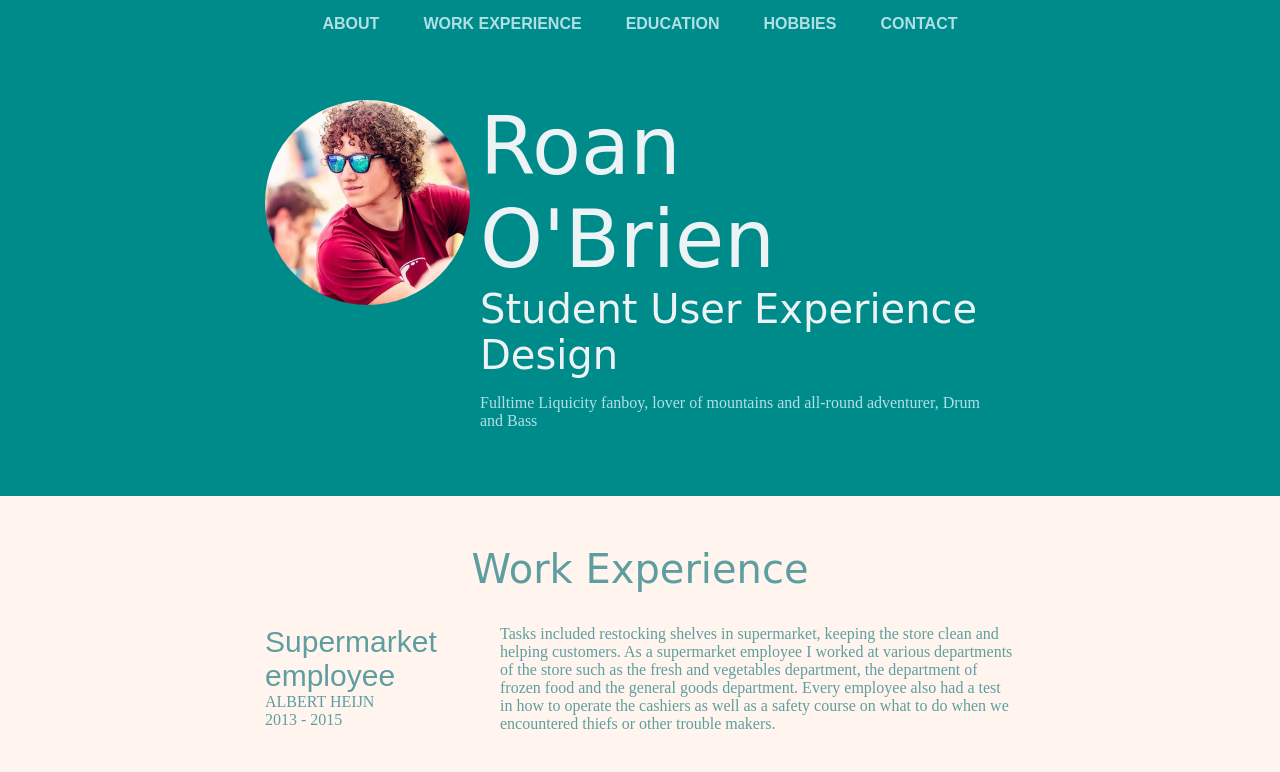
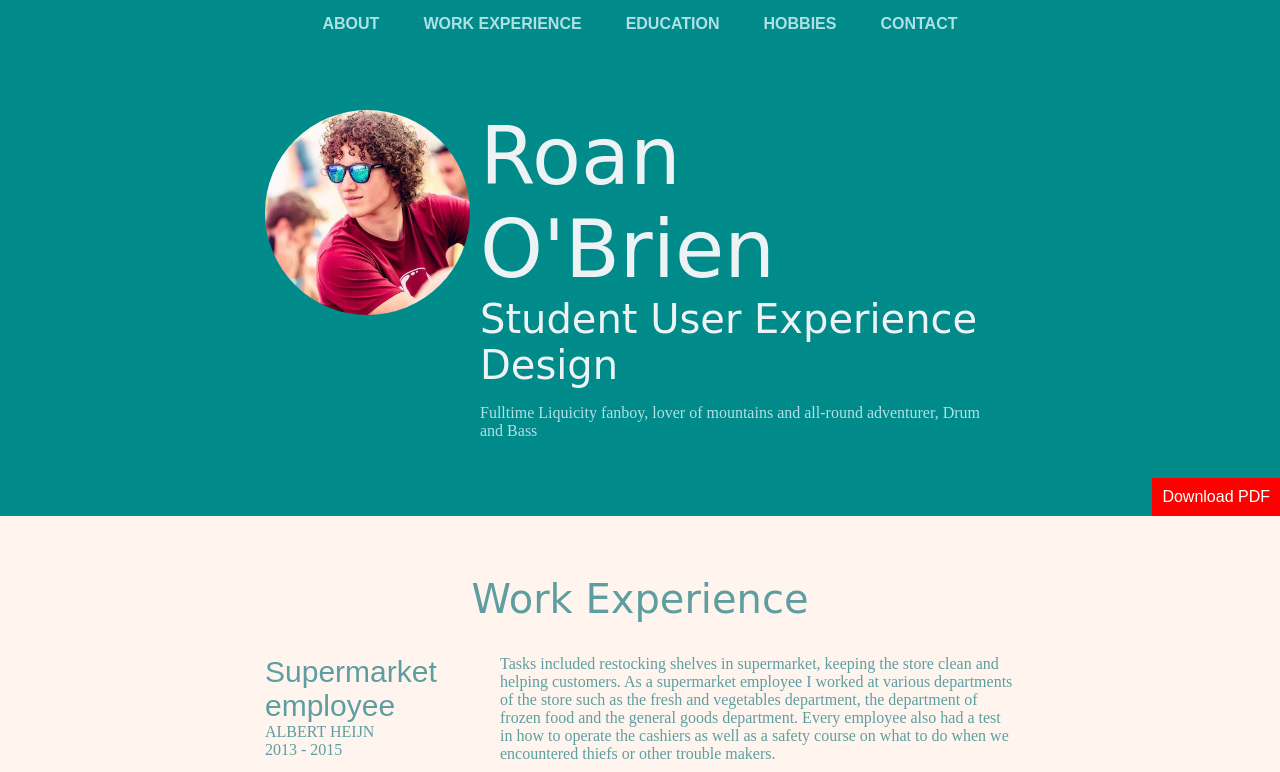
Before and after one commit to UXDSkillslab1718/4-final-assignment-challenge-RoanOBrien, a plain HTML site: page index.html in a window 1280 px wide. Shown: the top 772 px of the page. Drawn offline with Linux system fonts and the light colour scheme; a web font is replaced by a local one.

Commit message:
training 2 chapter 2

```diff
--- a/css/styles.css
+++ b/css/styles.css
@@ -51,7 +51,7 @@ h3 {
 .content-wrap {
     max-width: 850px;
     margin: 0 auto;
-    padding: 50px;
+    padding: 60px 50px;
     overflow: hidden;
 }
 
@@ -69,6 +69,14 @@ h3 {
 }
 .uppercase {
     text-transform: uppercase;
+}
+.btn {
+    text-decoration: none;
+    background: red;
+    color: white;
+    padding: 10px;
+    display: inline-block;
+    font-family: 'Arial', sans-serif;
 }
 
 
@@ -89,6 +97,7 @@ header h2 {
 /* Header styles only */
 header {
     padding-top: 50px;
+    position: relative;
 }
 
 .profile-img {
@@ -97,7 +106,11 @@ header {
     border-radius: 50%;
     float: left;
 }
-
+.download {
+    position: absolute;
+    bottom: 0;
+    right: 0;
+}
 /* Footer styles only */
 footer {
     text-align: center;
--- a/index.html
+++ b/index.html
@@ -27,6 +27,7 @@
                 <p>Fulltime Liquicity fanboy, lover of mountains and all-round adventurer, Drum and Bass</p>
             </div>
         </div>
+        <a href="CVroan.pdf" class="btn download">Download PDF</a>
     </header>
 
     <main>
```
Also changed, not shown: 1 other file.
